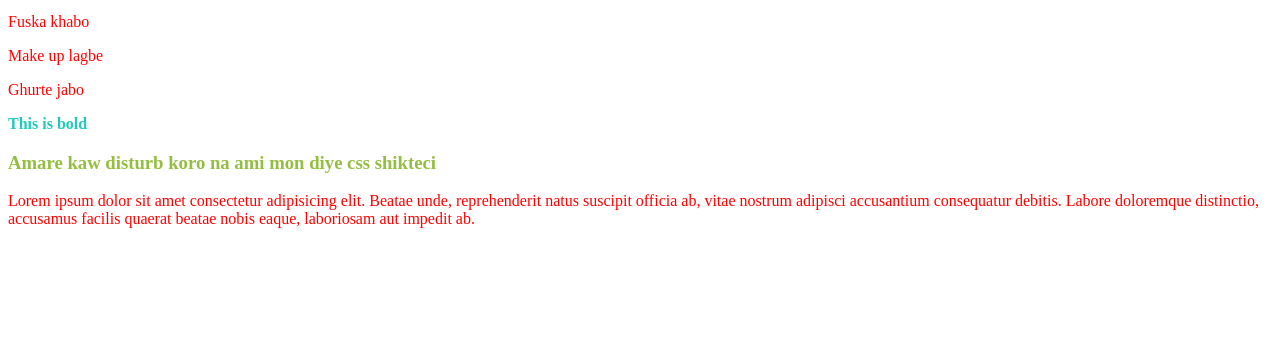
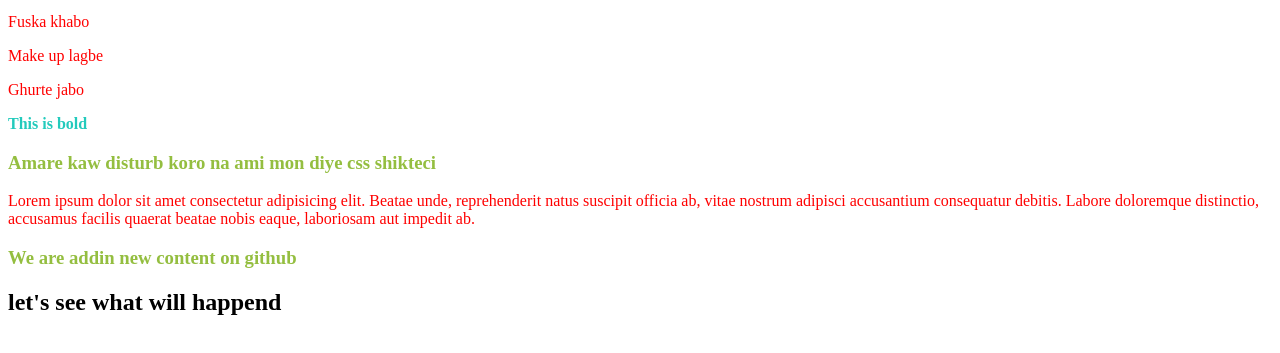
Before and after one commit to Parthive/second-repo, a plain HTML site: page index.html in a window 1280 px wide. Shown: the part 101-454 px from the top of the page. Drawn offline with Linux system fonts and the light colour scheme.

Commit message:
added header

```diff
--- a/index.html
+++ b/index.html
@@ -33,5 +33,7 @@
     <b>This is bold</b>
     <h3>Amare kaw disturb koro na ami mon diye css shikteci</h3>
     <p>Lorem ipsum dolor sit amet consectetur adipisicing elit. Beatae unde, reprehenderit natus suscipit officia ab, vitae nostrum adipisci accusantium consequatur debitis. Labore doloremque distinctio, accusamus facilis quaerat beatae nobis eaque, laboriosam aut impedit ab.</p>
+    <h3>We are addin new content on github</h3>
+    <h2>let's see what will happend </h2>
 </body>
 </html>
```
